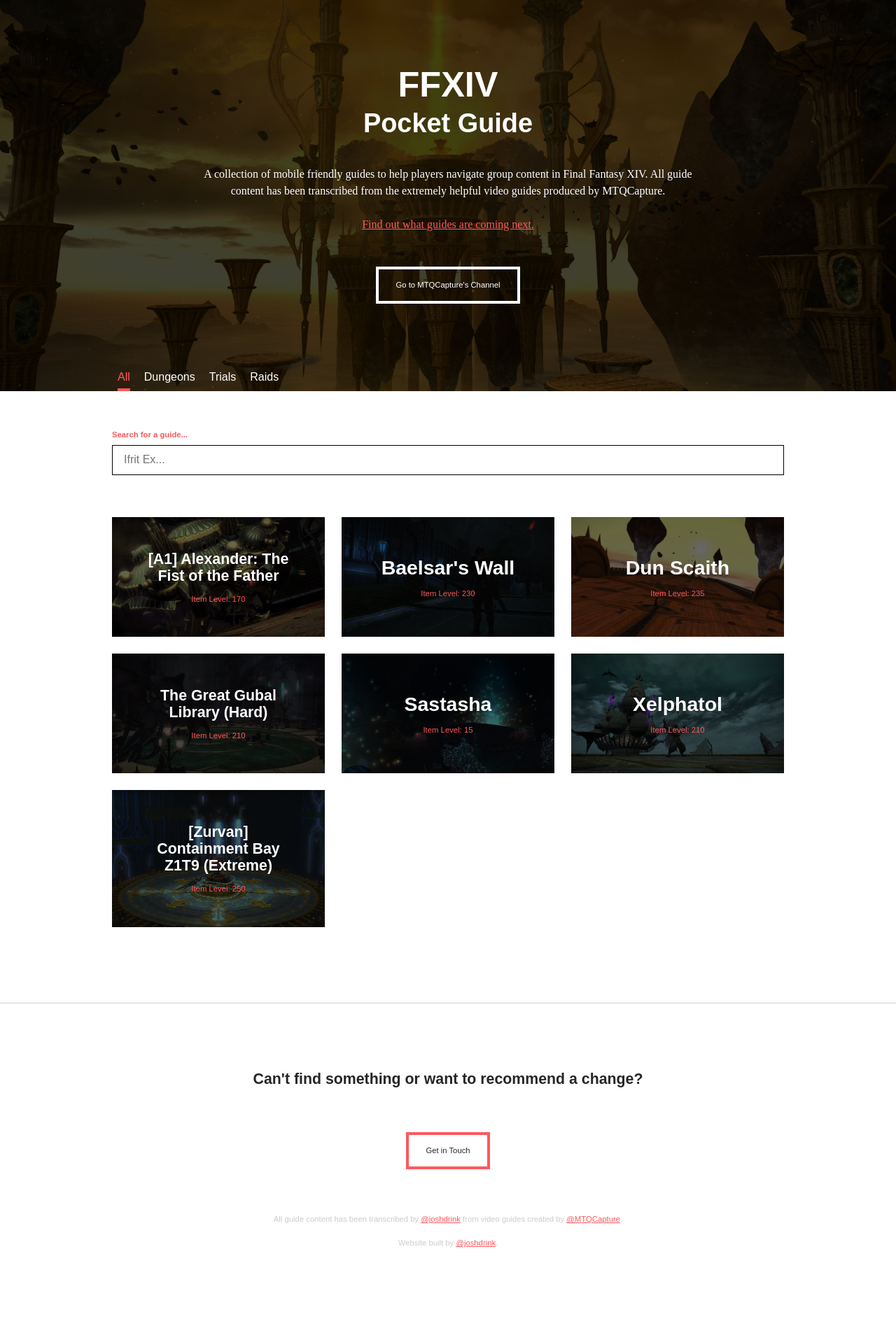
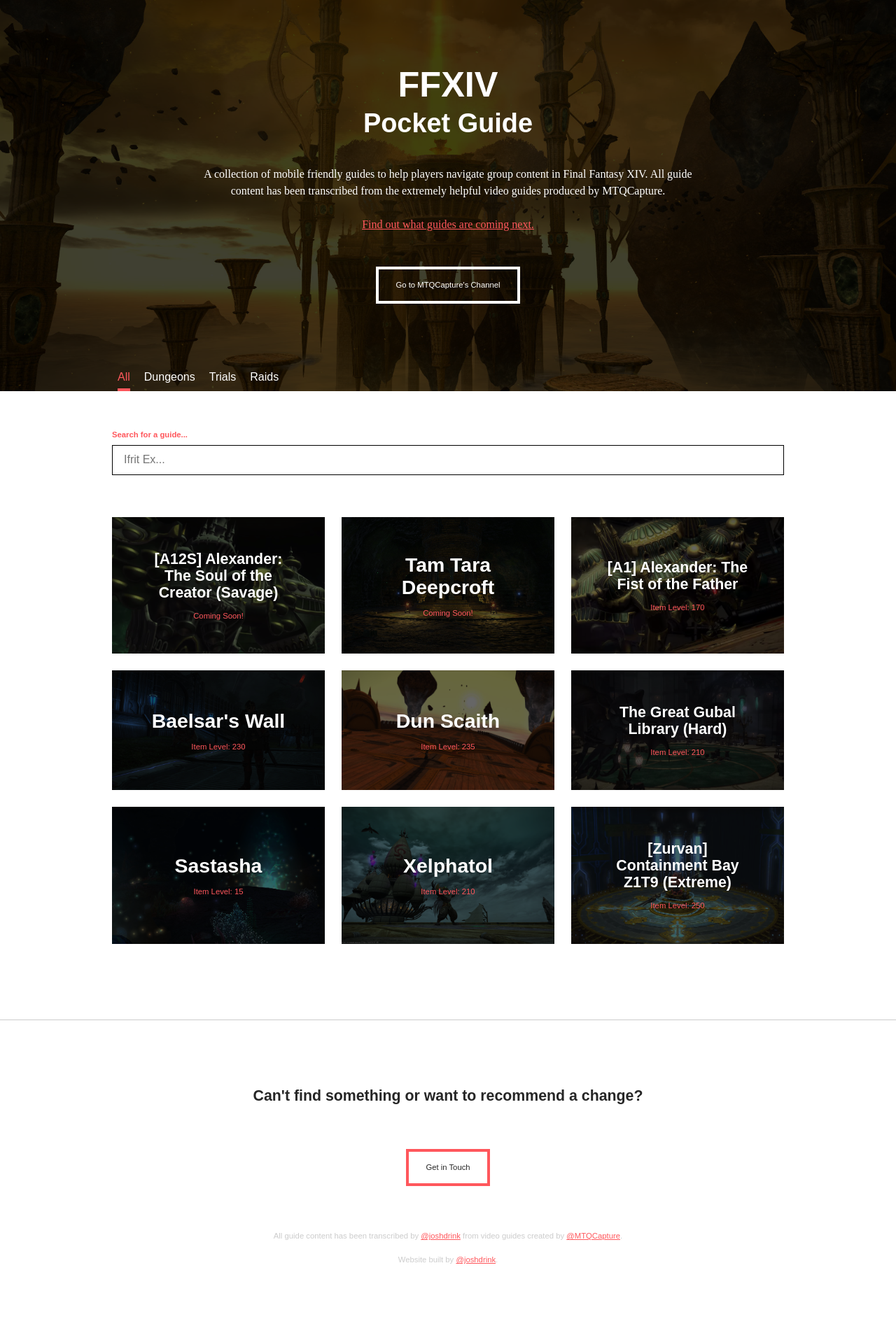
Before and after one commit to bitliege/bitliege.github.io, a Jekyll site: the page built from _pages/ffxiv/index.html, in a window 1280 px wide. Shown: the whole page at 70% size. Built offline with Jekyll 4.4.1, drawn with Linux system fonts in a browser that asks for light colours; before the commit the page ends 1881 px from its top, so only the background shows below that.

Commit message:
Coming Soon!

```diff
--- a/_layouts/ffxiv_guide_index.html
+++ b/_layouts/ffxiv_guide_index.html
@@ -81,6 +81,35 @@
                         <label for="guideFilter">Search for a guide...</label>
                         <input id="guideFilter" type="text" placeholder="Ifrit Ex...">
                     </form>
+
+                    <!-- Coming Soon -->
+                    <div class="box med-1of2 lg-1of3 guide-index__list-item">
+
+                        <div class="guide-index__list-item-link" style="background-image: url('{{ "/assets/img/ffxiv/alex_soul_savage.jpg" | prepend: site.baseurl }}')">
+
+                            <div class="guide-index__list-item-overlay"></div>
+
+                            <h3 class="heading--04 guide-index__list-item-title">[A12S] Alexander: The Soul of the Creator (Savage)</h3>
+
+                            <h5 class="heading--05 guide-index__ilvl">Coming Soon!</h5>
+
+                        </div>
+
+                    </div>
+
+                    <div class="box med-1of2 lg-1of3 guide-index__list-item">
+
+                        <div class="guide-index__list-item-link" style="background-image: url('{{ "/assets/img/ffxiv/tam_tara.jpg" | prepend: site.baseurl }}')">
+
+                            <div class="guide-index__list-item-overlay"></div>
+
+                            <h3 class="heading--03 guide-index__list-item-title">Tam Tara Deepcroft</h3>
+
+                            <h5 class="heading--05 guide-index__ilvl">Coming Soon!</h5>
+
+                        </div>
+
+                    </div>
 
                     {% for guide in site.ffxiv_guides %}
 
--- a/assets/post/blocks/ffxiv/guide-index-list.css
+++ b/assets/post/blocks/ffxiv/guide-index-list.css
@@ -116,7 +116,7 @@
 .guide-index__ilvl {
     color: $red;
     font-size: $font-scale-small;
-    font-weight: 300;
+    font-weight: 500;
     line-height: 1;
     position: relative;
 }
```
Also changed, not shown: assets/css/style.css, assets/img/ffxiv/alex_soul_savage.jpg (added), assets/img/ffxiv/tam_tara.jpg (added).
